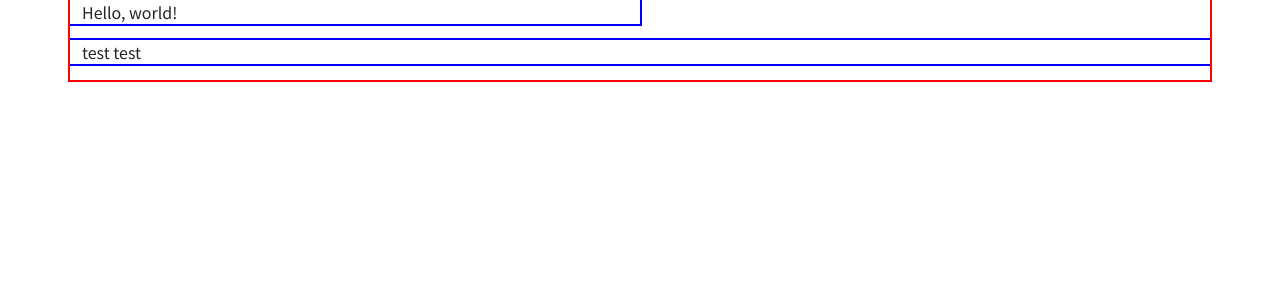
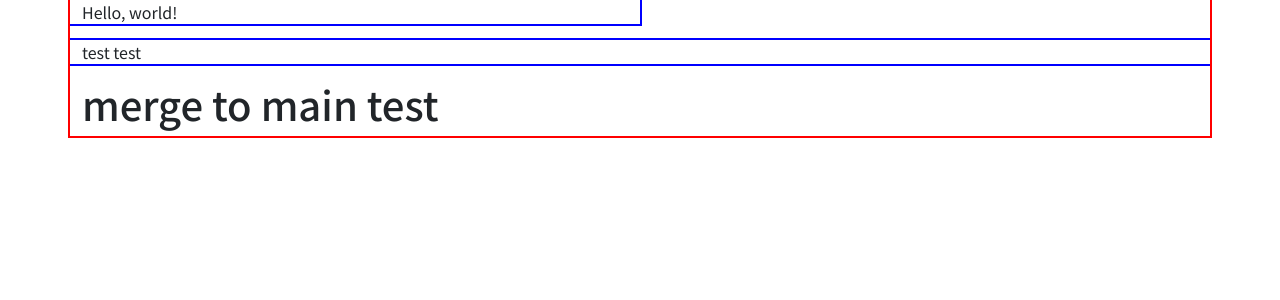
Before and after one commit to ChungYingHo/Twitter, a React (Create React App) app: page / in a window 1280 px wide. Shown: the top 300 px of the page. Built offline with nearby package versions, Linux system fonts and the light colour scheme.

Commit message:
merge test

```diff
--- a/src/App.jsx
+++ b/src/App.jsx
@@ -5,6 +5,7 @@ function App() {
     <div className="app row">
       <p className="col-6">Hello, world!</p>
       <p>test test</p>
+      <h1>merge to main test</h1>
     </div>
   );
 }
```
